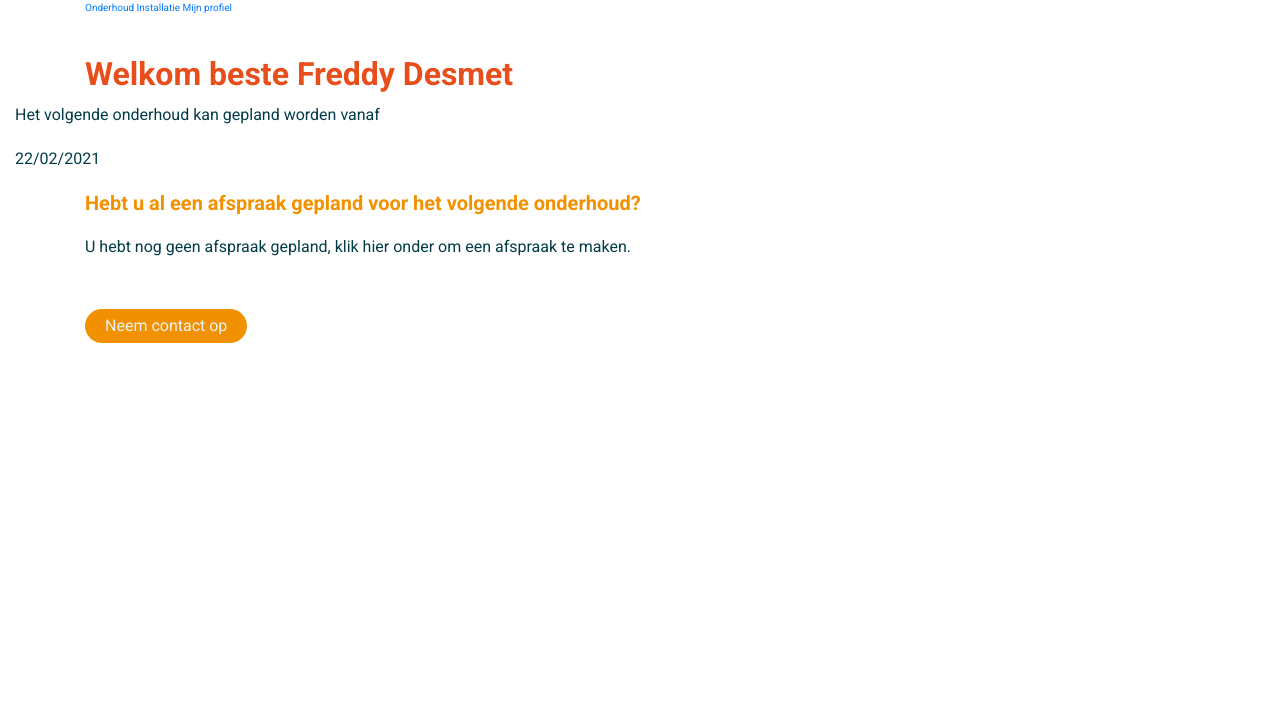
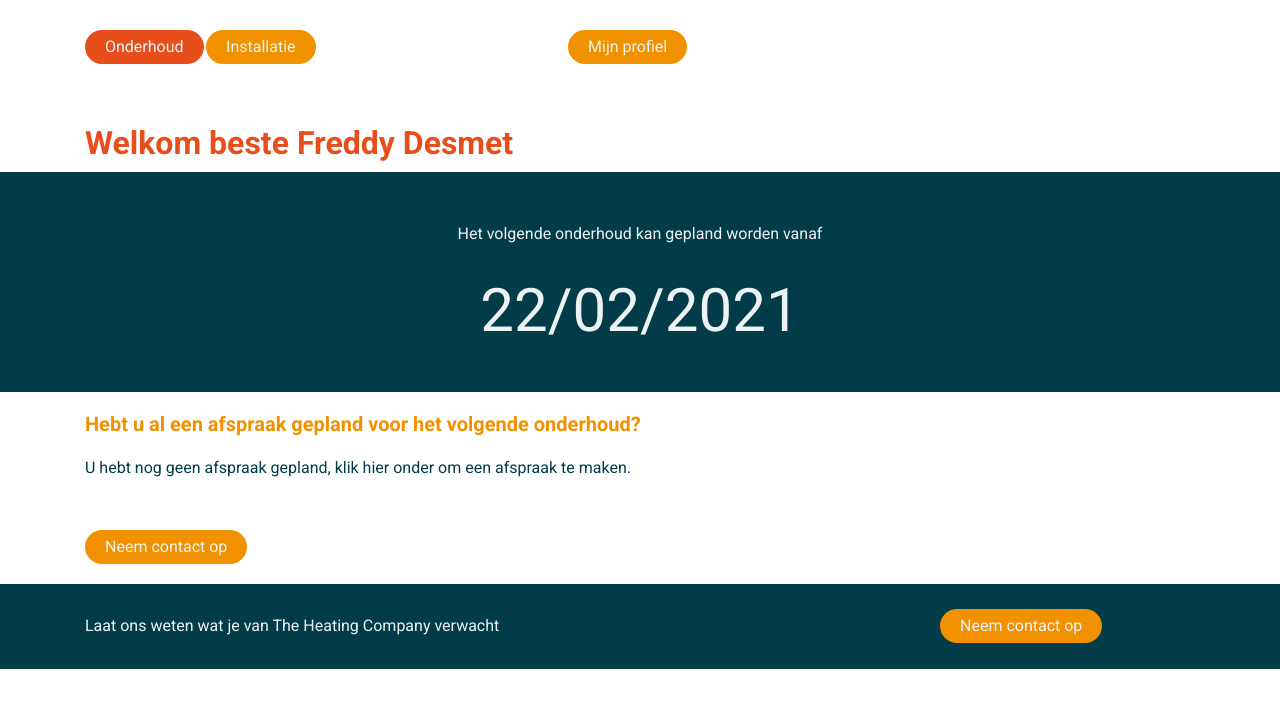
Before and after one commit to AntonLabeeuw/heating-company-team2, a PHP site: page /ingelogd.geenafspraak.html in a window 1280 px wide. Shown: the top 708 px of the page. Run offline with PHP 8.4, Linux system fonts and the light colour scheme.

Commit message:
nog niet af, bijna af, geen footer of nav

```diff
--- a/css/_components.scss
+++ b/css/_components.scss
@@ -0,0 +1,41 @@
+.c-banner-klok {
+    height: 22rem;
+    background-color: $color-blue;
+    text-align: center;
+    align-self: center;
+
+    &-text {
+        padding-top: 5rem;
+        color: $color-grey;
+        &-xl {
+            color: $color-grey;
+            font-size: 6rem;
+        }
+    }
+}
+
+.c-banner-contact {
+    height: 8.5rem;
+    background-color: $color-blue;
+    &-text {
+        color: $color-grey;
+        padding-top: 2rem;
+        display: inline-block;
+    }
+    &-btn {
+        display: inline-block;
+        font-size: 1.6rem;
+        padding-top: 2rem;
+        color: $color-grey;
+        border-radius: $btn-border-radius;
+        background-color: $color-orange;
+        padding-left: $btn-padding-L-R;
+        padding-right: $btn-padding-L-R;
+        padding-top: $btn-padding-T-B;
+        padding-bottom: $btn-padding-T-B;
+        margin-top: 2.5rem;
+        text-align: center;
+        text-decoration: none;
+        display: inline-block;
+    }
+}
--- a/css/_objects.scss
+++ b/css/_objects.scss
@@ -12,4 +12,11 @@
     text-align: center;
     text-decoration: none;
     display: inline-block;
+    // de hover van eeen nav button zal anders worden
+    &-nav {
+        margin-right: 25rem;
+        &-active {
+            background-color: $color-red;
+        }
+    }
 }
--- a/css/screen.css
+++ b/css/screen.css
@@ -51,4 +51,59 @@ p {
   text-decoration: none;
   display: inline-block;
 }
+
+.o-button-nav {
+  margin-right: 25rem;
+}
+
+.o-button-nav-active {
+  background-color: #e84e1b;
+}
+
+.c-banner-klok {
+  height: 22rem;
+  background-color: #023c48;
+  text-align: center;
+  -ms-flex-item-align: center;
+      -ms-grid-row-align: center;
+      align-self: center;
+}
+
+.c-banner-klok-text {
+  padding-top: 5rem;
+  color: #edf3f4;
+}
+
+.c-banner-klok-text-xl {
+  color: #edf3f4;
+  font-size: 6rem;
+}
+
+.c-banner-contact {
+  height: 8.5rem;
+  background-color: #023c48;
+}
+
+.c-banner-contact-text {
+  color: #edf3f4;
+  padding-top: 2rem;
+  display: inline-block;
+}
+
+.c-banner-contact-btn {
+  display: inline-block;
+  font-size: 1.6rem;
+  padding-top: 2rem;
+  color: #edf3f4;
+  border-radius: 17px;
+  background-color: #f29100;
+  padding-left: 2rem;
+  padding-right: 2rem;
+  padding-top: 0.5rem;
+  padding-bottom: 0.5rem;
+  margin-top: 2.5rem;
+  text-align: center;
+  text-decoration: none;
+  display: inline-block;
+}
 /*# sourceMappingURL=screen.css.map */
--- a/ingelogd.geenafspraak.html
+++ b/ingelogd.geenafspraak.html
@@ -23,19 +23,31 @@
         <!-- mijn main -->
         <main>
             <div class="container">
-                <a class="o-button-nav" href="">Onderhoud</a>
-                <a class="o-button-nav" href="">Installatie</a>
-                <a class="o-button-nav" href="">Mijn profiel</a>
+                <a class="o-button o-button-nav-active" href="">Onderhoud</a>
+                <a class="o-button o-button-nav" href="">Installatie</a>
+                <a class="o-button o-button-nav" href="">Mijn profiel</a>
                 <h1>Welkom beste Freddy Desmet</h1>
             </div>
             <div class="container-fluid c-banner-klok">
-                <p class="o-p-grey">Het volgende onderhoud kan gepland worden vanaf</p>
-                <p class="o-p-grey-xl">22/02/2021</p>
+                <p class="c-banner-klok-text">Het volgende onderhoud kan gepland worden vanaf</p>
+                <p class="c-banner-klok-text-xl">22/02/2021</p>
             </div>
             <div class="container">
                 <h2>Hebt u al een afspraak gepland voor het volgende onderhoud?</h2>
                 <p> U hebt nog geen afspraak gepland, klik hier onder om een afspraak te maken.</p>
                 <a class="o-button" href="">Neem contact op</a>
+            </div>
+            <div class="container-fluid c-banner-contact">
+                <div class="container">
+                    <div class="row d-flex">
+                        <div class="col-lg-9">
+                            <p class="c-banner-contact-text">Laat ons weten wat je van The Heating Company verwacht</p>
+                        </div>
+                        <div class="col-lg-3">
+                            <a class="c-banner-contact-btn" href="">Neem contact op</a>
+                        </div>
+                    </div>
+                </div>
             </div>
         </main>
         <!-- mijn footer -->
```
Also changed, not shown: ingelogd.nietaangemeld.html (deleted, +0 -36 lines), 1 other file.
